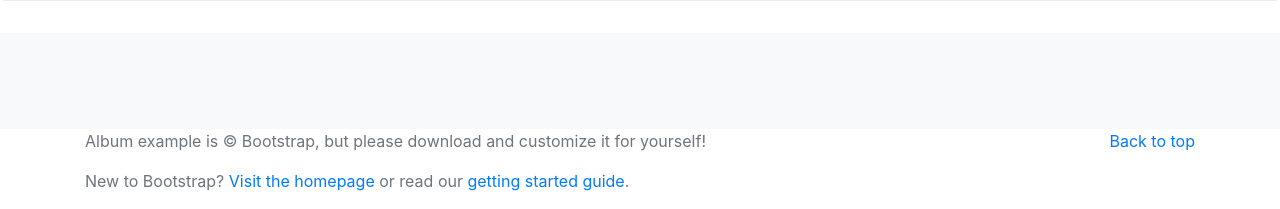
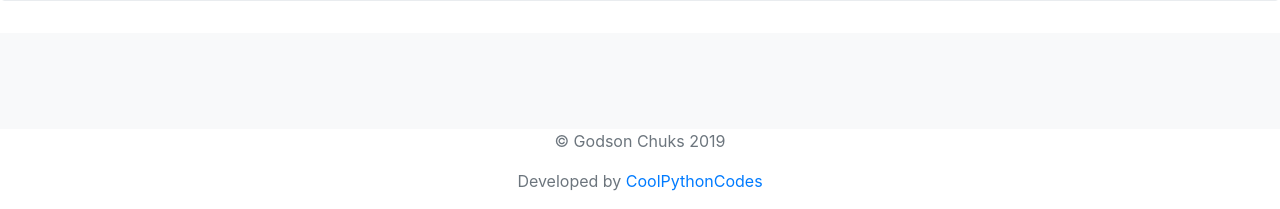
Before and after one commit to coolpythoncodes/portfolio, a Django app: page / in a window 1280 px wide. Shown: the part 633-842 px from the top of the page. Run offline with Django 3.2, Linux system fonts and the light colour scheme; data that the repository does not hold is empty; some libraries are stand-ins or nearby versions.

Commit message:
polish up

```diff
--- a/template/home.html
+++ b/template/home.html
@@ -127,15 +127,14 @@
 {% endblock jobs %}
 
 {% block footer %}
+
 <footer class="text-muted">
-  <div class="container">
-    <p class="float-right">
-      <a href="#">Back to top</a>
-    </p>
-    <p>Album example is &copy; Bootstrap, but please download and customize it for yourself!</p>
-    <p>New to Bootstrap? <a href="https://getbootstrap.com/">Visit the homepage</a> or read our <a href="/docs/4.2/getting-started/introduction/">getting started guide</a>.</p>
-  </div>
-</footer>
+		<div class="container text-center">
+      <p>&copy; Godson Chuks {% now 'Y' %}</p>
+      <p>Developed by <a href="https://www.instagram.com/coolpythoncodes/">CoolPythonCodes</a></p>
+		</div>
+	</footer>
+
 {% endblock footer %}
 
 <!-- Javascript -->
```
